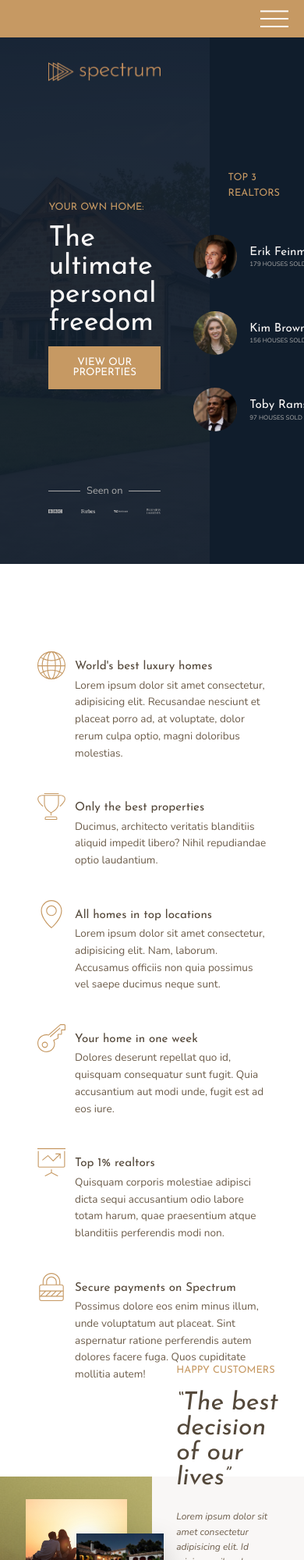
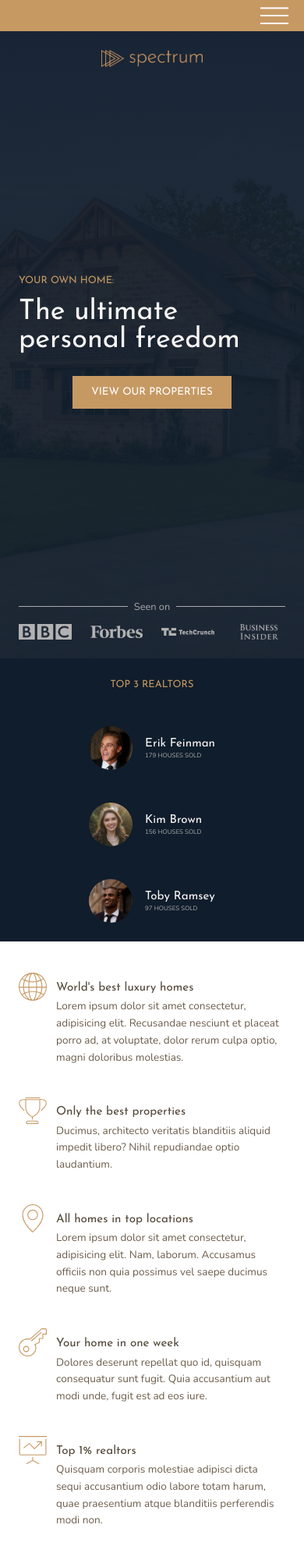
Before and after one commit to hyggebox/Spectrum, a website: page index.html in a window 390 px wide. Shown: the top 2000 px of the page at 78% size. Drawn offline with nearby package versions, Linux system fonts and the light colour scheme; files that its build step writes are made by us from their sources.

Commit message:
Add media queries for bps: 800px, 600px and 400px

```diff
--- a/index.html
+++ b/index.html
@@ -17,9 +17,9 @@
         </div>
 
         <div class="header">
-            <img src="img/logo.png" alt="" class="header__logo">
+            <img src="img/logo.png" alt="spectrum logo" class="header__logo">
             <h3 class="heading-3">Your own home:</h3>
-            <h1 class="heading-1">The ultimate personal freedom</h1>
+            <h1 class="heading-1 mb-sm">The ultimate personal freedom</h1>
             <button class="btn header__btn">View our properties</button>
             <div class="header__seenon-text">Seen on</div>
             <div class="header__seenon-logos">
--- a/sass/_base.scss
+++ b/sass/_base.scss
@@ -17,7 +17,9 @@ $font-display: 'Josefin Sans', sans-serif;
 // MEDIA QUERIES BREAKPOINTS
 $breakpoint-xlg: 75em;    // 1200px
 $breakpoint-lg:  56.25em; // 900px
-
+$breakpoint-md:  50em;    // 800px
+$breakpoint-sm:  37.5em;  // 600px
+$breakpoint-xsm:  25em;   // 400px
 
 
 
@@ -34,6 +36,10 @@ html {
     font-size: 62.5%; // 10px
 
     @media only screen and (max-width: $breakpoint-xlg) {
+        font-size: 50%;
+    }
+
+    @media only screen and (max-width: $breakpoint-xsm) {
         font-size: 50%;
     }
 }
@@ -60,4 +66,16 @@ body {
                         repeat(8, [col-start] minmax(min-content, 14rem) [col-end]) [center-end]
                         minmax(6rem, 1fr) [full-end];
     }
+
+    @media only screen and (max-width: $breakpoint-md) {
+        grid-template-rows: 6rem calc(100vh - 6rem);
+    }
+
+    @media only screen and (max-width: $breakpoint-xsm) {
+        grid-template-rows: 5rem calc(100vh - 5rem);
+        grid-template-columns: [full-start]
+                        minmax(3rem, 1fr) [center-start]
+                        repeat(8, [col-start] minmax(min-content, 14rem) [col-end]) [center-end]
+                        minmax(3rem, 1fr) [full-end];
+    }
 }
--- a/sass/_features.scss
+++ b/sass/_features.scss
@@ -7,6 +7,10 @@
     grid-template-columns: repeat(auto-fit, minmax(25rem, 1fr));
     grid-gap: 6rem;
     align-items: start;
+
+    @media only screen and (max-width: $breakpoint-xsm) {
+        margin: 6rem 0;
+    }
 }
 
 .feature {
--- a/sass/_footer.scss
+++ b/sass/_footer.scss
@@ -2,6 +2,10 @@
     background-color: $color-secondary;
     grid-column: full-start / full-end;
     padding: 8rem;
+
+    @media only screen and (max-width: $breakpoint-xsm) {
+        padding: 3rem;
+    }
 }
 
 .nav {
@@ -46,4 +50,8 @@
     margin: 6rem auto 0;
     text-align: center;
     width: 80%;
+
+    @media only screen and (max-width: $breakpoint-xsm) {
+        width: 95%;
+    }
 }
--- a/sass/_header.scss
+++ b/sass/_header.scss
@@ -14,14 +14,34 @@
     row-gap: 1.5rem;
     justify-content: center;
 
+    @media only screen and (max-width: $breakpoint-md) {
+        grid-column: 1 / -1;
+    }
+
+    @media only screen and (max-width: $breakpoint-sm) {
+        padding: 5rem;
+    }
+
+    @media only screen and (max-width: $breakpoint-xsm) {
+        padding: 3rem;
+    }
+
     &__logo {
         height: 3rem;
         justify-self: center;
+
+        @media only screen and (max-width: $breakpoint-xsm) {
+            height: 2.7rem;
+        }
     }
 
     &__btn {
         align-self: start;
         justify-self: start;
+
+        @media only screen and (max-width: $breakpoint-xsm) {
+            justify-self: center;
+        }
     }
 
     &__seenon-text {
--- a/sass/_homes.scss
+++ b/sass/_homes.scss
@@ -5,6 +5,10 @@
     display: grid;
     grid-template-columns: repeat(auto-fit, minmax(25rem, 1fr));
     gap: 7rem;
+
+    @media only screen and (max-width: $breakpoint-xsm) {
+        margin: 6rem 0;
+    }
 }
 
 .home {
--- a/sass/_realtors.scss
+++ b/sass/_realtors.scss
@@ -9,6 +9,9 @@
     justify-content: center;
     gap: 5vh;
 
+    @media only screen and (max-width: $breakpoint-md) {
+        grid-column: 1 / -1;
+    }
 
     &__list {
         display: grid;
@@ -16,6 +19,14 @@
         column-gap: 2rem;
         row-gap: 5vh;
         align-items: center;
+
+        @media only screen and (max-width: $breakpoint-md) {
+            grid-template-columns: repeat(3, min-content max-content);
+        }
+
+        @media only screen and (max-width: $breakpoint-sm) {
+            grid-template-columns: min-content max-content;
+        }
     }
 
     &__img {
--- a/sass/_sidebar.scss
+++ b/sass/_sidebar.scss
@@ -23,6 +23,8 @@
     width: 4.5rem;
     margin-top: 4rem;
 
+    cursor: pointer;
+
     &::before,
     &::after {
         display: block;
--- a/sass/_story.scss
+++ b/sass/_story.scss
@@ -3,10 +3,20 @@
         grid-column: full-start / col-end 4;
         background-image: linear-gradient(rgba($color-primary, .5), rgba($color-primary, .5)),
                         url(../img/back.jpg);
+                        background-size: cover;
 
         display: grid;
         grid-template: repeat(6, 1fr) / repeat(6, 1fr);
         align-items: center;
+
+        @media only screen and (max-width: $breakpoint-md) {
+            grid-column: 1 / -1;
+            padding: 6rem;
+        }
+
+        @media only screen and (max-width: $breakpoint-xsm) {
+            padding: 2rem;
+        }
     }
 
     &__img--1 {
@@ -14,6 +24,11 @@
         grid-row: 2 / -2;
         grid-column: 2 / -2;
         box-shadow: 0 2rem 5rem rgba(#000, .1);
+
+        @media only screen and (max-width: $breakpoint-md) {
+            grid-column: 1 / 5;
+            grid-row: 1 / -1;
+        }
     }
 
     &__img--2 {
@@ -22,6 +37,12 @@
         grid-column: 4 / -1;
         box-shadow: 0 2rem 5rem rgba(#000, .2);
         z-index: 20;
+
+        @media only screen and (max-width: $breakpoint-md) {
+            width: 100%;
+            grid-row: 2 / -1;
+            grid-column: 4 / -1;
+        }
     }
 
     &__content {
@@ -35,6 +56,10 @@
         justify-content: center;
         align-items: start;
 
+        @media only screen and (max-width: $breakpoint-md) {
+            grid-column: 1 / -1;
+            grid-row: 5 / 6;
+        }
     }
 
     &__text {
```
